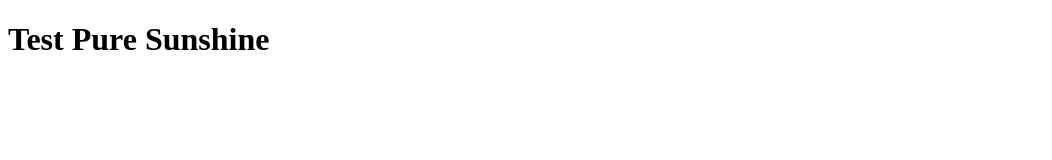
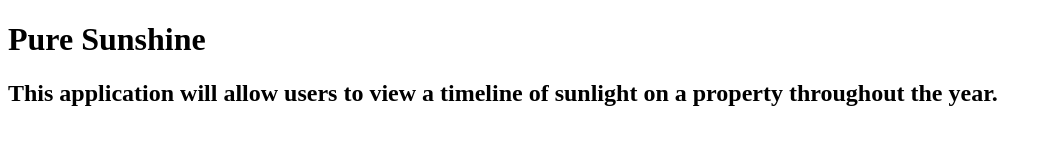
Before and after one commit to Bonjarva/PureSunshine, a plain HTML site: page Root/index.html in a window 1280 px wide. Shown: the whole page, without its empty margins (0-1052 px from the left). Drawn offline with Linux system fonts and the light colour scheme.

Commit message:
Visual studio commit test.

```diff
--- a/Root/index.html
+++ b/Root/index.html
@@ -7,7 +7,8 @@
 </head>
 <body>
 
-    <h1>Test Pure Sunshine</h1>
+    <h1>Pure Sunshine</h1>
+    <h2>This application will allow users to view a timeline of sunlight on a property throughout the year.</h2>
 
 </body>
 </html>
```
